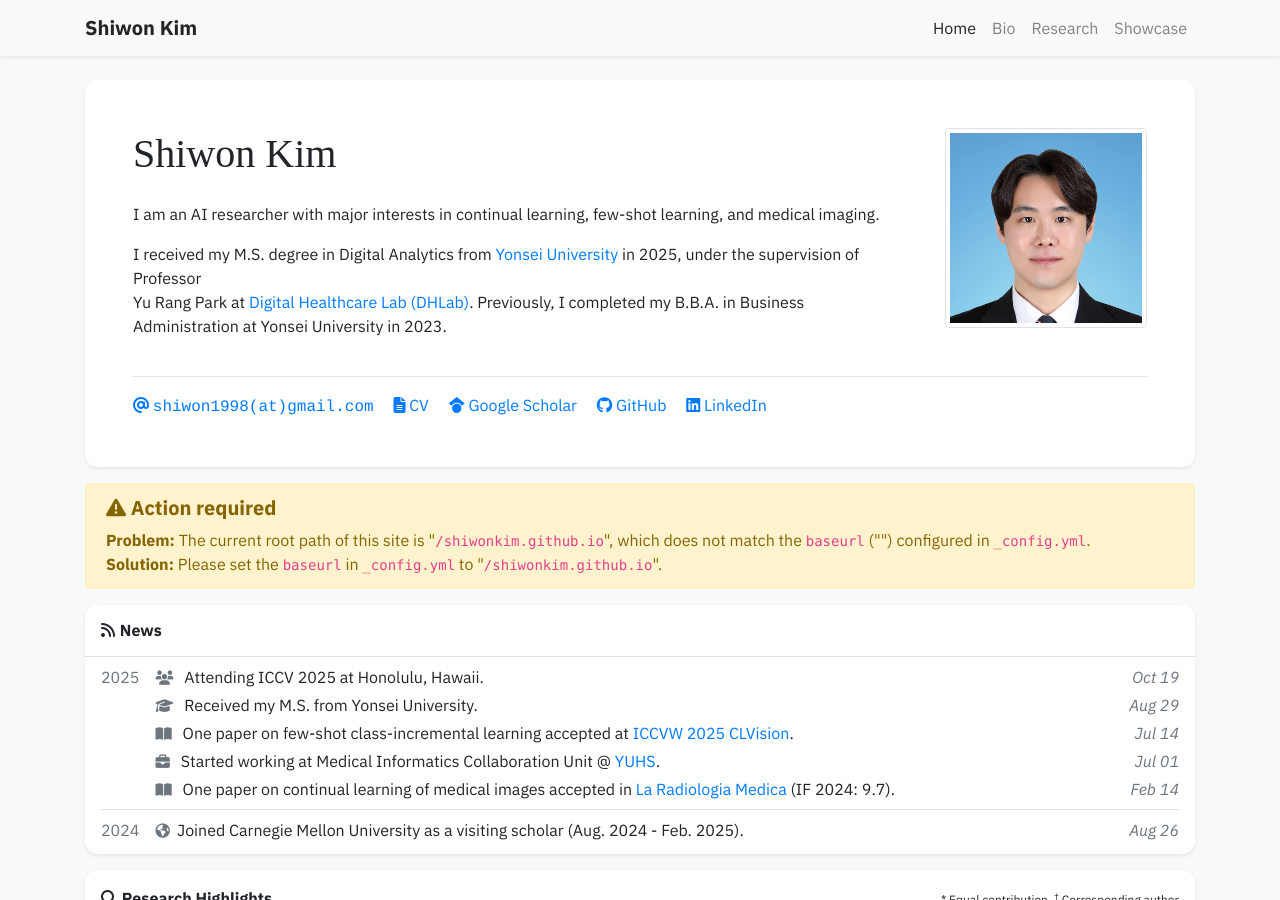
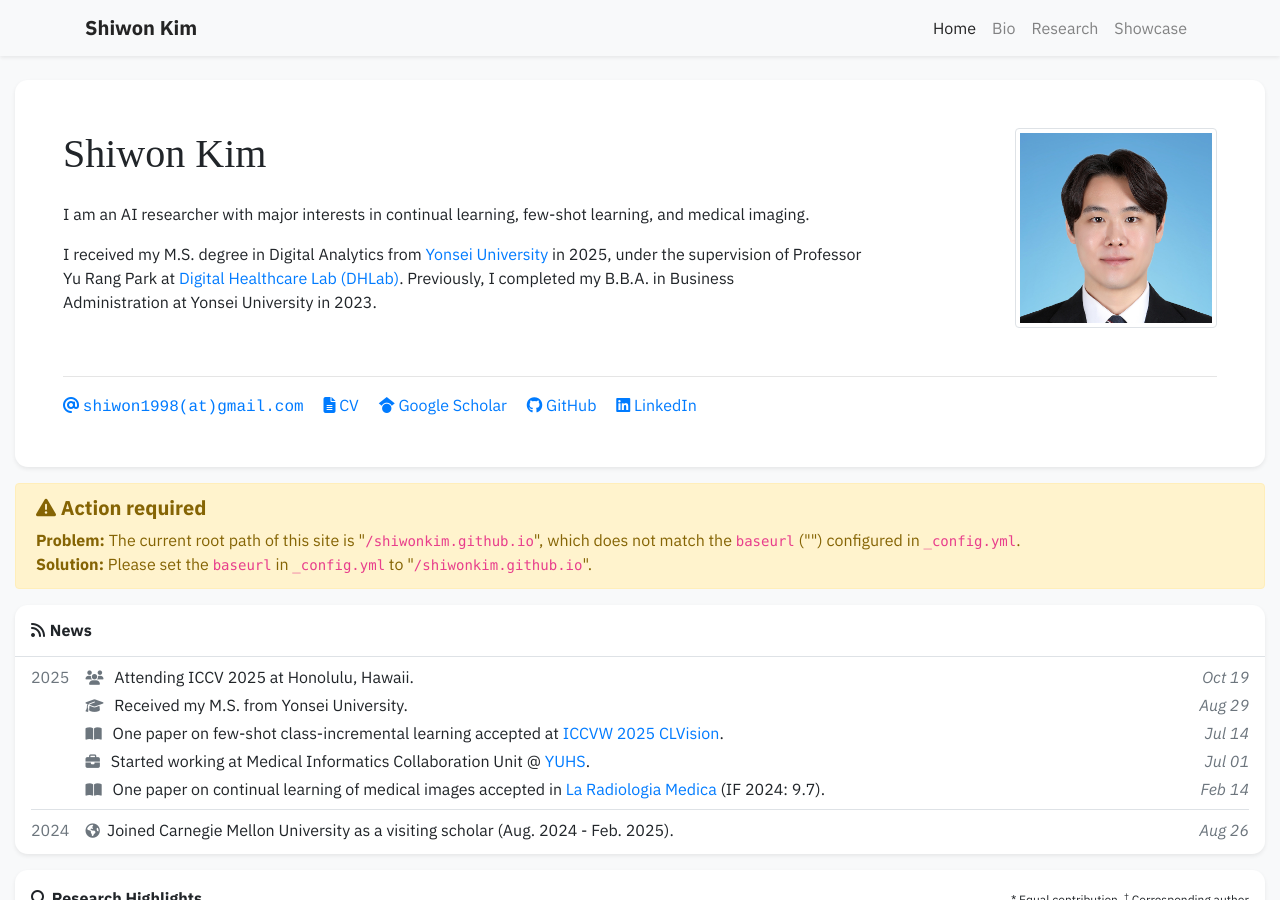
Before and after one commit to shiwonkim/shiwonkim.github.io, a Jekyll site: the page built from index.html, in a window 1280 px wide and 900 px high. Built offline with Jekyll 4.4.1, drawn with Linux system fonts in a browser that asks for light colours; nearby versions of some CDN libraries; some web fonts are replaced; a style sheet for code colours, icons or effects is not loaded.

Commit message:
edit profile

```diff
--- a/_layouts/default.html
+++ b/_layouts/default.html
@@ -20,7 +20,7 @@
 </head>
 <body class="bg-light" {{ page.body_attr }}>
     {% include navbar.html %}
-    <div class="{% if page.container_class %}{{ page.container_class }}{% else %}container-lg{% endif %}">
+    <div class="{% if page.container_class %}{{ page.container_class }}{% else %}container-fluid{% endif %}">
         {{content}}
     </div>
     {% include footer.html %}
```
